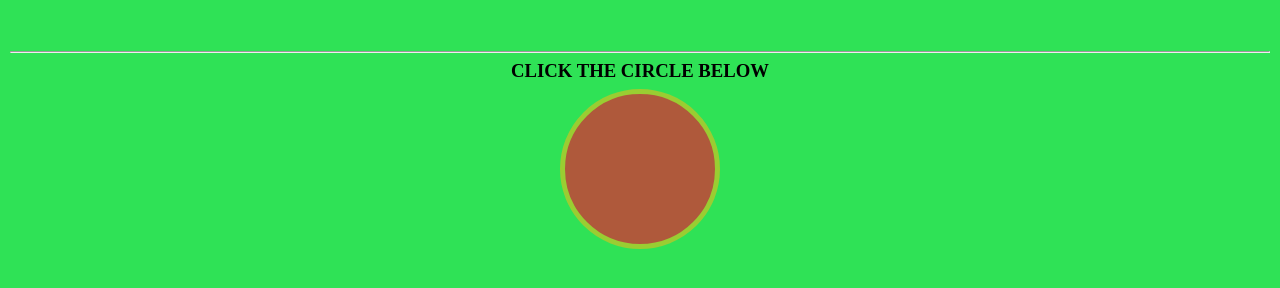
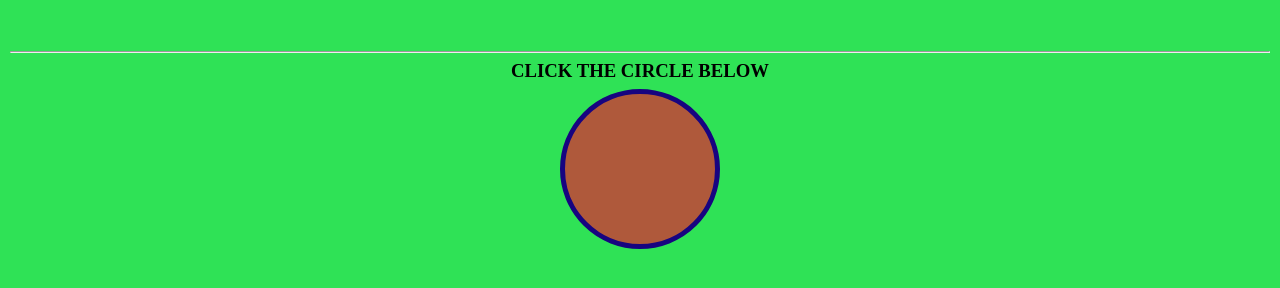
Before and after one commit to Aftabe/basic-js-code, a plain HTML site: page index.html in a window 1280 px wide. Shown: the part 50-338 px from the top of the page. Drawn offline with Linux system fonts and the light colour scheme.

Commit message:
style added

```diff
--- a/css/style.css
+++ b/css/style.css
@@ -18,7 +18,7 @@ h1 {
   background: rgba(212, 52, 52, 0.781);
   margin: 0 auto;
   border-radius: 100px;
-  border: 5px solid yellowgreen;
+  border: 5px solid rgb(23, 4, 128);
   cursor: pointer;
 }
 
```
